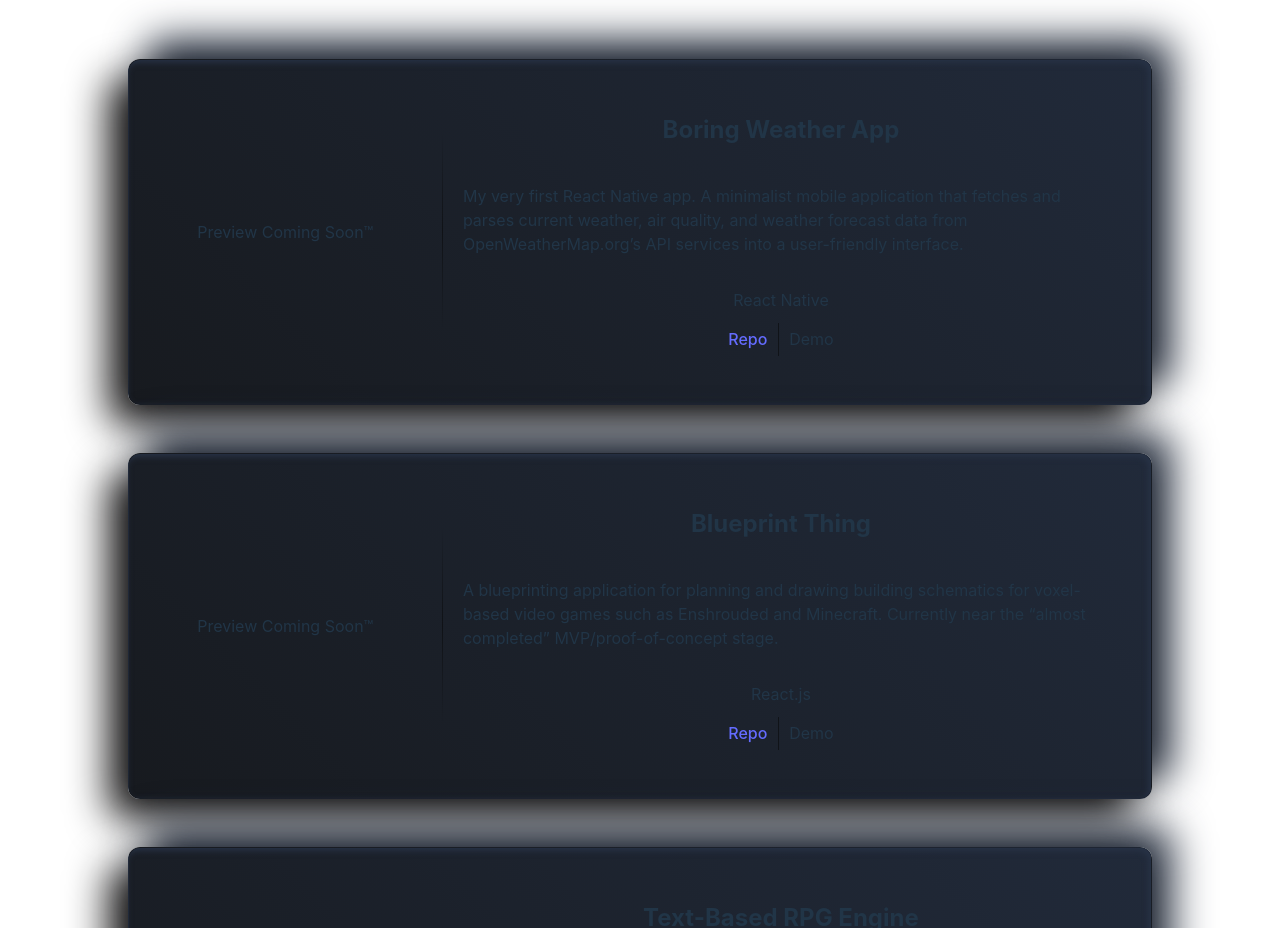
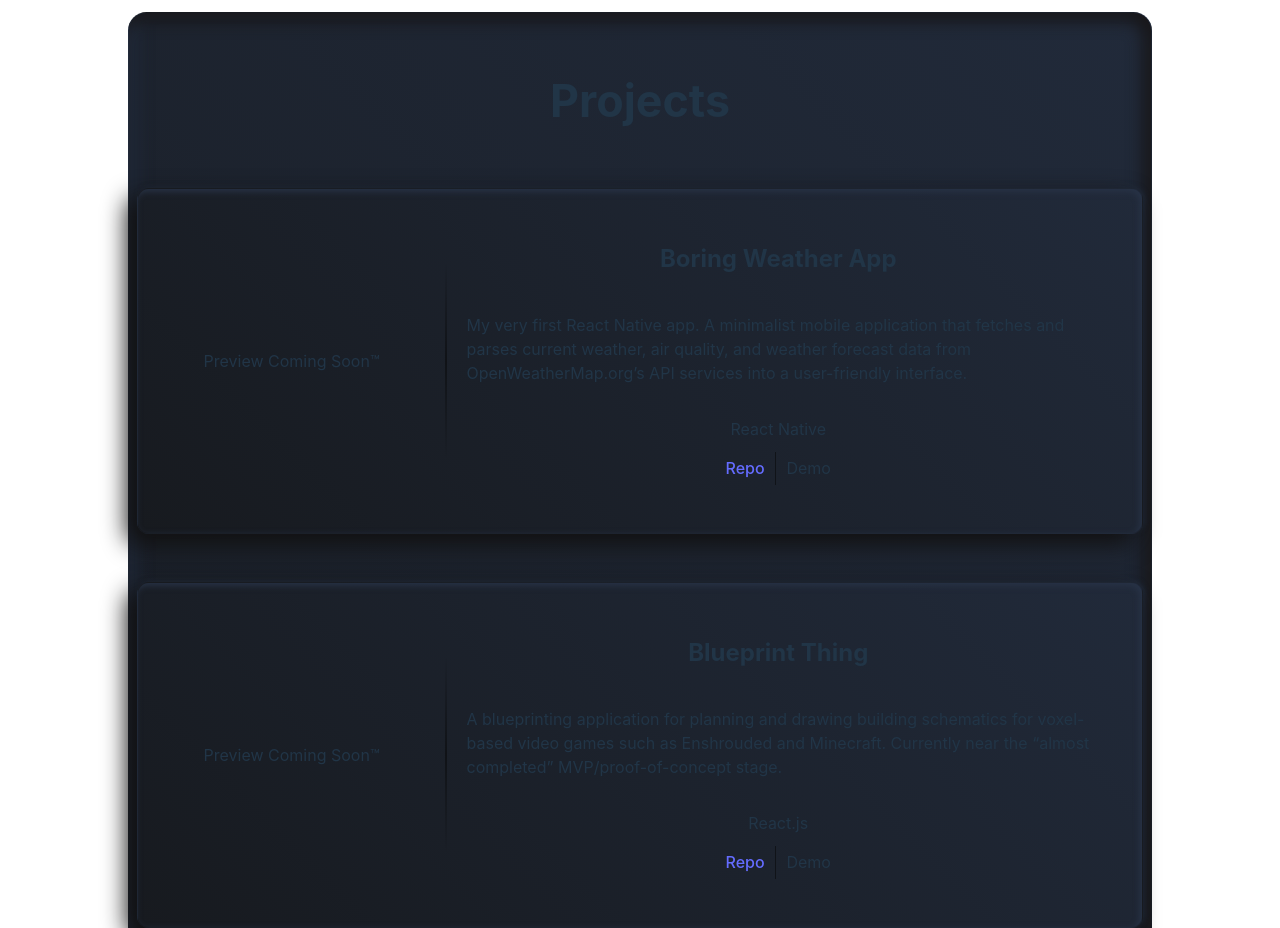
Before and after one commit to 1NJ57C3/portfolio, a React (Vite) app: page / in a window 1280 px wide. Shown: the part 1732-2660 px from the top of the page. Built offline with nearby package versions, Linux system fonts and the light colour scheme.

Commit message:
style(projects): add *flavor* to projects, fine tune global shadows and spacing for design

```diff
--- a/src/features/projects/ProjectCard.css
+++ b/src/features/projects/ProjectCard.css
@@ -5,7 +5,7 @@
   margin: 1.5rem 0;
   padding: 3.25rem;
   padding-left: var(--project-card-padding);
-  box-shadow: var(--bg-shadow-dark), var(--bg-shadow-light), var(--bg-shadow-light-accent);
+  box-shadow: var(--bg-shadow-dark), 0.1rem -0.1rem 0.3rem #212a3a, var(--bg-shadow-light-accent);
 }
 
 .ProjectCard .content {
--- a/src/features/projects/Projects.css
+++ b/src/features/projects/Projects.css
@@ -3,5 +3,12 @@
   flex-direction: column;
   align-items: center;
   height: fit-content;
-  margin-bottom: 4rem;
+  margin: 4rem 0;
+  padding: 2.75rem 0.5rem;
+  padding-top: 4rem;
+
+  background: var(--bg-gradient);
+  border: var(--bg-border);
+  border-radius: 1.15rem;
+  box-shadow: -0.5rem 0.5rem 1rem #181719 inset, 0.5rem -0.5rem 1rem #212a3a inset, var(--bg-shadow-light-accent);
 }
--- a/src/index.css
+++ b/src/index.css
@@ -28,9 +28,11 @@
   /* * redesign variables */
   --bg-base: #171b20;
   --bg-gradient: linear-gradient(225deg, #212a3a, #171a1f);
-  --bg-shadow-light: 1.2rem -1.2rem 2.5rem #212a3a;
+  /* --bg-shadow-light: 1.2rem -1.2rem 2.5rem #212a3a; */
+  --bg-shadow-light: 0.6rem -0.6rem 1.2rem #212a3a;
   --bg-shadow-light-accent: -0.15rem 0.15rem 0.4rem #283347 inset;
-  --bg-shadow-dark: -1.2rem 1.2rem 2.5rem #111010;
+  /* --bg-shadow-dark: -1.2rem 1.2rem 2.5rem #111010; */
+  --bg-shadow-dark: -0.6rem 0.6rem 1.5rem #111010;
   --bg-border: 1.5px ridge transparent;
 }
 
```
